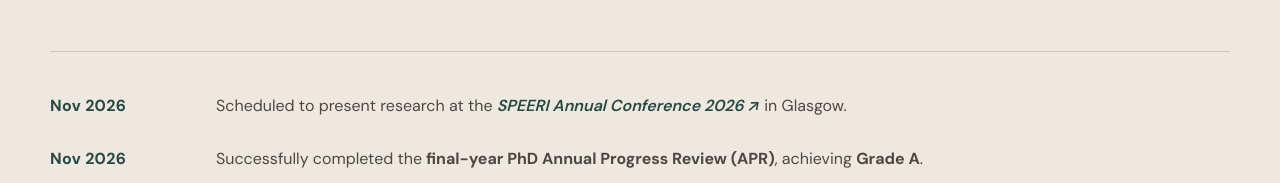
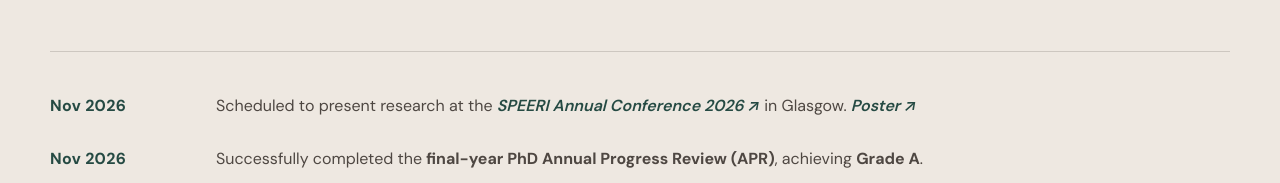
Before and after one commit to Arthurqi1/Arthurqi1.github.io, a plain HTML site: page index.html in a window 1280 px wide. Shown: the part 5273-5456 px from the top of the page. Drawn offline with nearby package versions, Linux system fonts and the light colour scheme.

Commit message:
Link SPEERI 2026 poster in News & Activities

```diff
--- a/index.html
+++ b/index.html
@@ -246,7 +246,7 @@
 
         <div class="news-list">
           <div class="news-group">
-            <div class="news-item"><span class="news-date">Nov 2026</span><p>Scheduled to present research at the <a href="https://www.speeri.ac.uk/events/speeri-annual-conference-2026" target="_blank" rel="noopener">SPEERI Annual Conference 2026 ↗</a> in Glasgow.</p></div>
+            <div class="news-item"><span class="news-date">Nov 2026</span><p>Scheduled to present research at the <a href="https://www.speeri.ac.uk/events/speeri-annual-conference-2026" target="_blank" rel="noopener">SPEERI Annual Conference 2026 ↗</a> in Glasgow. <a href="assets/YUEQI%20ETP%202026.pdf" target="_blank" rel="noopener">Poster ↗</a></p></div>
             <div class="news-item"><span class="news-date">Nov 2026</span><p>Successfully completed the <strong>final-year PhD Annual Progress Review (APR)</strong>, achieving <strong>Grade A</strong>.</p></div>
             <div class="news-item"><span class="news-date">Oct–Nov 2026</span><p>Conducted research and delivered a presentation on the <strong>energy transition of Naples’ maritime transport system</strong>, focusing on vessel route optimisation, onboard equipment retrofitting and capacity sizing, and integrated multi-energy system optimisation.</p></div>
             <div class="news-item"><span class="news-date">Oct–Nov 2026</span><p>Participated in the <a href="https://www.dii4et.unina.it/" target="_blank" rel="noopener"><strong>DII4ET 2026 PhD International Intensive School ↗</strong></a> on <em>Towards Zero-Emissions Sustainable Mobility</em>, hosted by the University of Naples Federico II in Naples, Italy.</p></div>
```
